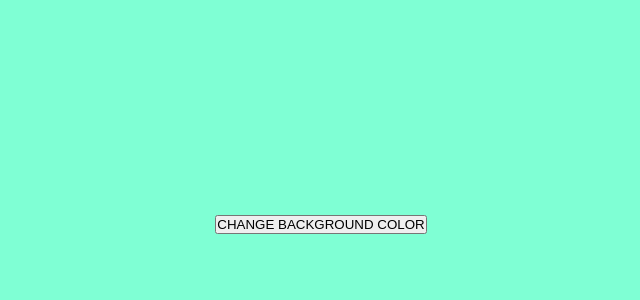
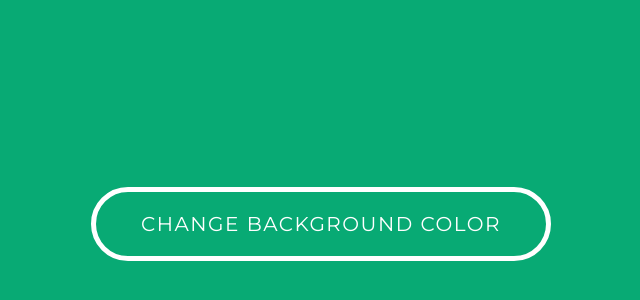
Before and after one commit to snowleopardAlexa/random-background-color, a plain HTML site: page index.html in a window 1280 px wide. Shown: the part 176-476 px from the top of the page, without its empty margins (319-959 px from the left). Drawn offline with Linux system fonts and the light colour scheme.

Commit message:
add onclick event and function changeColor

```diff
--- a/index.html
+++ b/index.html
@@ -5,10 +5,11 @@
     <meta http-equiv="X-UA-Compatible" content="IE=edge">
     <meta name="viewport" content="width=device-width, initial-scale=1.0">
     <title>Random background color generator</title>
-    <link href="main.css" rel="stylesheet">
+    <link href="main.css" rel="stylesheet" />
     <script src="script.js"></script>
 </head>
 <body>
-    <button>CHANGE BACKGROUND COLOR</button>
+    <!--onclick event - is used to trigger a function when an element is clicked on-->
+    <button onclick="changeColor()">CHANGE BACKGROUND COLOR</button>
 </body>
 </html>
--- a/main.css
+++ b/main.css
@@ -11,13 +11,21 @@ font-family: 'Montserrat', sans-serif;
 }
 
 body {
-    background-color: aquamarine;
+    background-color: rgb(8, 170, 116);
     height: 100vh;
     display: grid;
     place-items: center;
 }
 
-.button {
+button {
     font-size: 20px;
     font-family: 'Montserrat', sans-serif;
+    padding: 20px 45px;
+    background-color: transparent;
+    border: 5px solid #ffffff;
+    color: #fff;
+    letter-spacing: 1.5px;
+    border-radius: 50px;
+    cursor: pointer;
+    outline: none;
 }
--- a/script.js
+++ b/script.js
@@ -0,0 +1,6 @@
+function changeColor() {
+    document.body.style.backgroundColor=
+    'rgb(' + Math.round(Math.random() * 255) +
+    ',' + Math.round(Math.random() * 255) +
+    ',' + Math.round(Math.random() * 255) + ')';
+}
```
